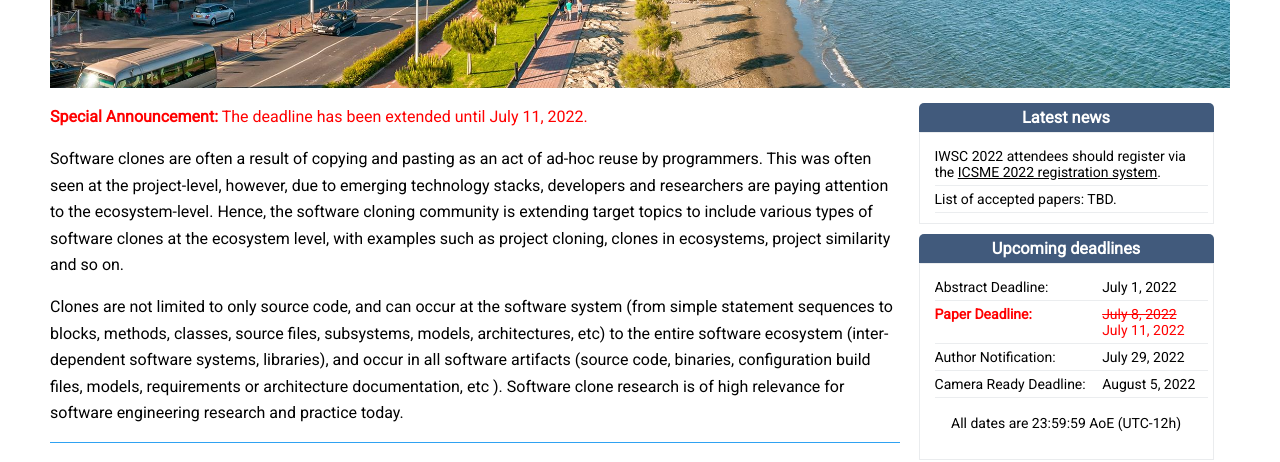
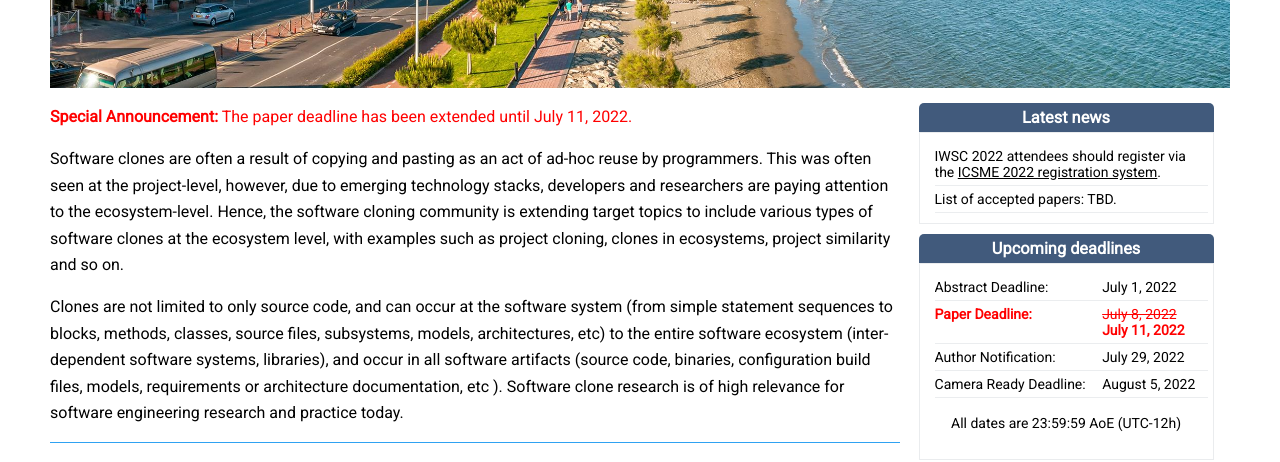
Before and after one commit to iwsc2023/iwsc2023.github.io, a Jekyll site: the page built from index.html, in a window 1280 px wide and 900 px high. Shown: the part 353-815 px from the top of the window. Built offline with Jekyll 4.4.1, drawn with Linux system fonts in a browser that asks for light colours; nearby versions of some CDN libraries; the list of posts is cut into pages by our own code; comment, search, counter and statistics services are not loaded.

Commit message:
change paper submission date

```diff
--- a/_includes/sidebar.html
+++ b/_includes/sidebar.html
@@ -29,7 +29,7 @@
       </tr>
       <tr>
         <td class="tg-col" style="color:red;"> <b>Paper Deadline: </b></td>
-        <td class="tg-col" style="color:red;"><strike>July 8, 2022</strike><br /> July 11, 2022</td>
+        <td class="tg-col" style="color:red;"><strike>July 8, 2022</strike><br /> <b>July 11, 2022</b></td>
       </tr>
       <tr>
         <td class="tg-col">Author Notification:</td>
--- a/_layouts/home.html
+++ b/_layouts/home.html
@@ -69,7 +69,7 @@
 
 -->
     <p>
-      <font color="red"><b>Special Announcement:</b> The deadline has been extended until July 11, 2022.</font>
+      <font color="red"><b>Special Announcement:</b> The paper deadline has been extended until July 11, 2022.</font>
     </p>
 
     <p>Software clones are often a result of copying and pasting as an act of ad-hoc reuse by programmers. This was
```
